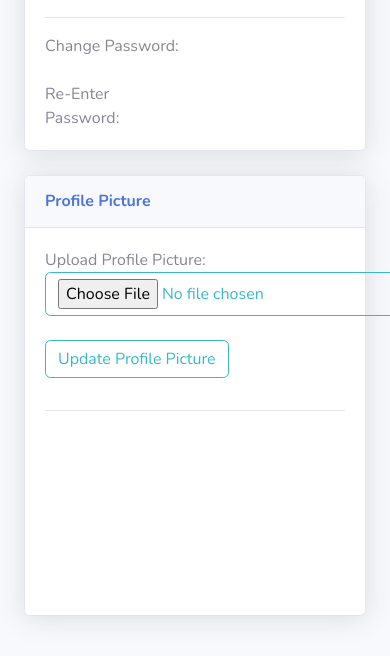
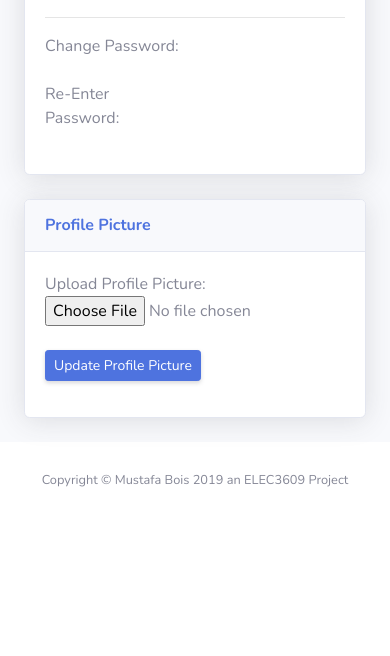
Before and after one commit to mospy26/AmazingRaceDjango, a Django app: page /user/ in a window 390 px wide. Shown: the part 862-1518 px from the top of the page. After the commit the page ends 1349 px from the top, so only its background shows below. Run offline with Django 3.2, Linux system fonts and the light colour scheme; a user stored in the database is signed in; data comes from the database, SQL or seed files in the repository; parts of the project's set-up code (start-up, migrations or seed data) failed here and were passed over; some libraries are stand-ins or nearby versions.

Commit message:
Restyled some buttons

```diff
--- a/project/AmazingRaceApp/templates/profilepage.html
+++ b/project/AmazingRaceApp/templates/profilepage.html
@@ -92,6 +92,9 @@
                                     </form>
                                 </div>
                             </div>
+                            <div class="d-sm-flex align-items-center justify-content-between mb-4">
+                              <a href="#" class="d-none d-sm-inline-block btn btn-sm btn-primary shadow-sm">Update Profile <i class="fas fa-edit fa-sm text-white-50"></i></a>
+                            </div>
                         </div>
                     </div>
                 </div>
@@ -111,7 +114,7 @@
 
                                 <form method="POST" enctype="multipart/form-data" action="{% url 'user' %}">
                                     {% csrf_token %}
-                                    <input type="file" name="document" class="btn btn-outline-info">
+                                    <input type="file" name="document">
                                     <br>
                                     <br>
                                     <!-- <fieldset class="form-group">
@@ -119,27 +122,15 @@
                                     </fieldset> -->
 
                                     <div class="form-group"x>
-                                        <button class="btn btn-outline-info" type="submit">Update Profile Picture</button>
+                                        <button class="btn btn-sm btn-primary shadow-sm" type="submit">Update Profile Picture</button>
                                     </div>
                                 </form>
 
                                 </div>
                             </div>
-
-                            <hr>
-                            <br>
-                            <br>
-                            <br>
-                            <br>
-                            <br>
-                            <br>
-                            <br>
                         </div>
                     </div>
                 </div>
-            </div>
-            <div class="d-sm-flex align-items-center justify-content-between mb-4">
-                <a href="#" class="d-none d-sm-inline-block btn btn-sm btn-primary shadow-sm">Update Profile <i class="fas fa-edit fa-sm text-white-50"></i></a>
             </div>
         </div>
 
```
